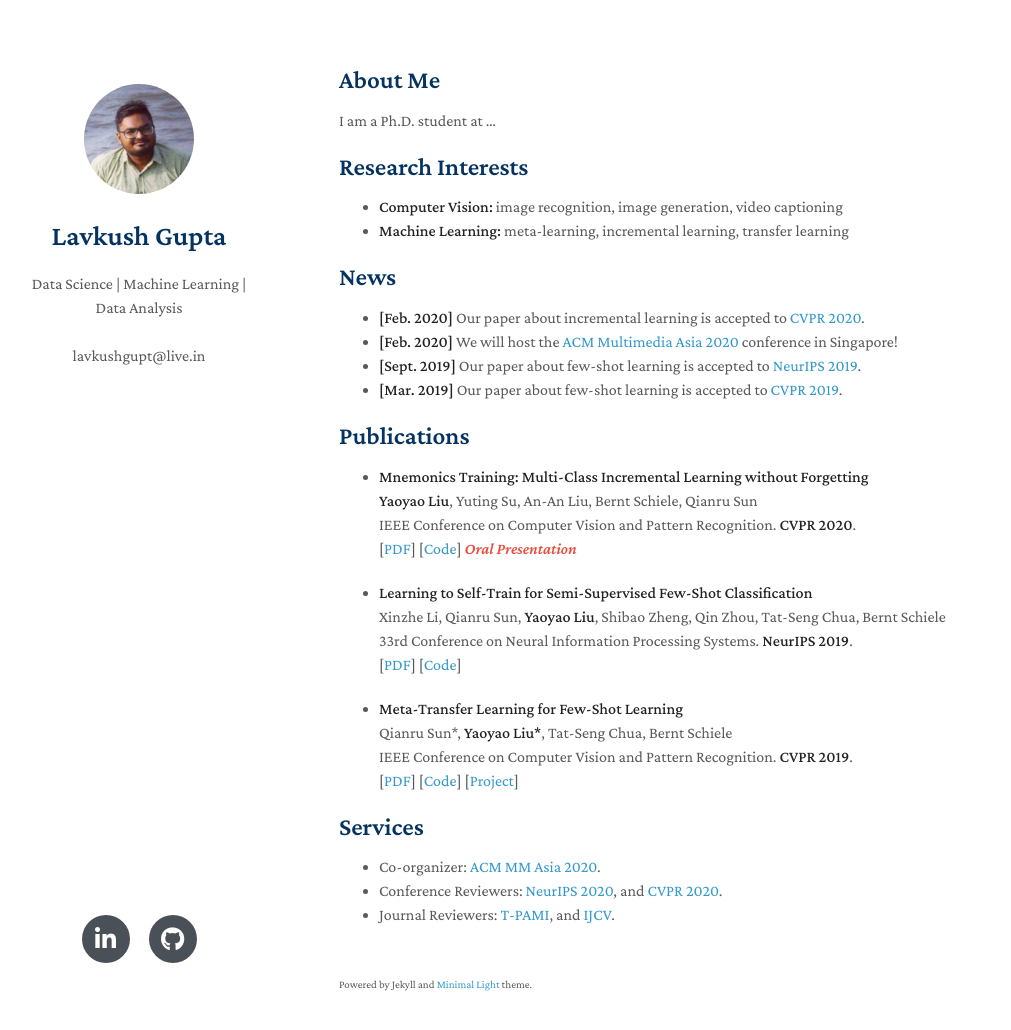
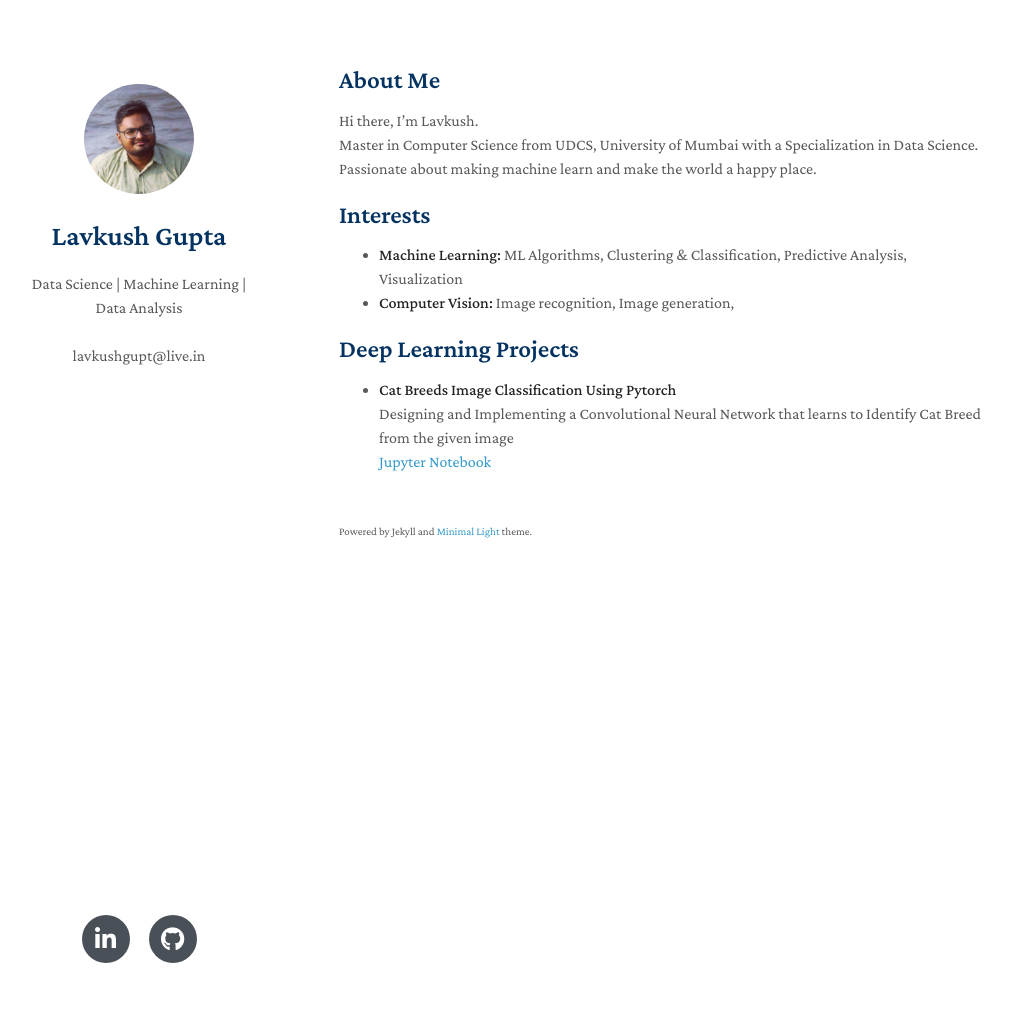
Before and after one commit to llavkush/Data-Science-Portfolio, a Jekyll site: the page built from index.md, in a window 1280 px wide and 1065 px high. Shown: the top 1030 px of the window, without its empty margins (131-1142 px from the left). Built offline with Jekyll 4.4.1, drawn with Linux system fonts in a browser that asks for light colours; nearby versions of some CDN libraries; a style sheet for code colours, icons or effects is not loaded; our own code applies the rules of GitHub Pages for plain Markdown files.

Commit message:
Update index.md

```diff
--- a/index.md
+++ b/index.md
@@ -4,48 +4,19 @@ layout: homepage
 
 ## About Me
 
-I am a Ph.D. student at ...
+Hi there, I'm Lavkush.
+<br>
+Master in Computer Science from UDCS, University of Mumbai with a Specialization in Data Science.
+<br>
+Passionate about making machine learn and make the world a happy place.
 
-## Research Interests
+## Interests
 
-- **Computer Vision:** image recognition, image generation, video captioning
-- **Machine Learning:** meta-learning, incremental learning, transfer learning
+- **Machine Learning:** ML Algorithms, Clustering & Classification, Predictive Analysis, Visualization
+- **Computer Vision:** Image recognition, Image generation,
 
-## News
+## Deep Learning Projects
 
-- **[Feb. 2020]** Our paper about incremental learning is accepted to [CVPR 2020](http://cvpr2020.thecvf.com/).
-- **[Feb. 2020]** We will host the [ACM Multimedia Asia 2020](https://mmasia2020.org/) conference in Singapore!
-- **[Sept. 2019]** Our paper about few-shot learning is accepted to [NeurIPS 2019](https://nips.cc/Conferences/2019).
-- **[Mar. 2019]** Our paper about few-shot learning is accepted to [CVPR 2019](http://cvpr2019.thecvf.com/).
-
-## Publications
-
-- **Mnemonics Training: Multi-Class Incremental Learning without Forgetting**
-  <br>
-  **Yaoyao Liu**, Yuting Su, An-An Liu, Bernt Schiele, Qianru Sun
-  <br>
-  IEEE Conference on Computer Vision and Pattern Recognition. **CVPR 2020**.
-  <br>
-  [[PDF](https://arxiv.org/pdf/2002.10211.pdf)] [[Code](https://github.com/yaoyao-liu/mnemonics)] <strong><i style="color:#e74d3c">Oral Presentation</i></strong>
-
-- **Learning to Self-Train for Semi-Supervised Few-Shot Classification**
-  <br>
-  Xinzhe Li, Qianru Sun, **Yaoyao Liu**, Shibao Zheng, Qin Zhou, Tat-Seng Chua, Bernt Schiele
-  <br>
-  33rd Conference on Neural Information Processing Systems. **NeurIPS 2019**.
-  <br>
-  [[PDF](http://papers.nips.cc/paper/9216-learning-to-self-train-for-semi-supervised-few-shot-classification.pdf)] [[Code](https://github.com/xinzheli1217/learning-to-self-train)]
-
-- **Meta-Transfer Learning for Few-Shot Learning**
-  <br>
-  Qianru Sun\*, **Yaoyao Liu\***, Tat-Seng Chua, Bernt Schiele
-  <br>
-  IEEE Conference on Computer Vision and Pattern Recognition. **CVPR 2019**.
-  <br>
-  [[PDF](http://openaccess.thecvf.com/content_CVPR_2019/papers/Sun_Meta-Transfer_Learning_for_Few-Shot_Learning_CVPR_2019_paper.pdf)] [[Code](https://github.com/yaoyao-liu/meta-transfer-learning)] [[Project](https://mtl.yyliu.net/)]
-
-## Services
-
-- Co-organizer: [ACM MM Asia 2020](https://mmasia2020.org/).
-- Conference Reviewers: [NeurIPS 2020](https://neurips.cc/Conferences/2020), and [CVPR 2020](http://cvpr2020.thecvf.com/).
-- Journal Reviewers: [T-PAMI](https://ieeexplore.ieee.org/xpl/RecentIssue.jsp?punumber=34), and [IJCV](https://www.springer.com/journal/11263).
+- **Cat Breeds Image Classification Using Pytorch**
+<br>Designing and Implementing a Convolutional Neural Network that learns to Identify Cat Breed from the given image
+<br>[Jupyter Notebook](https://github.com/llavkush/HelloWorld/blob/master/Cat_breed_image_classificationmodel.ipynb)
```
